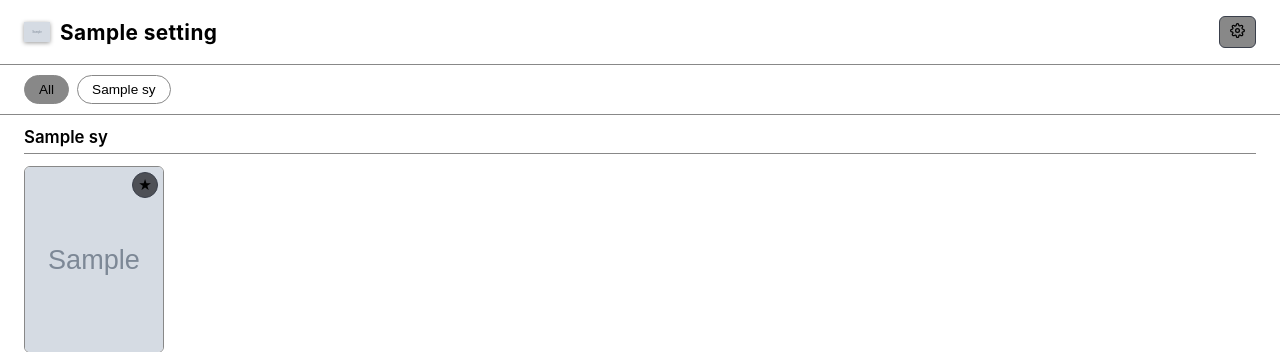
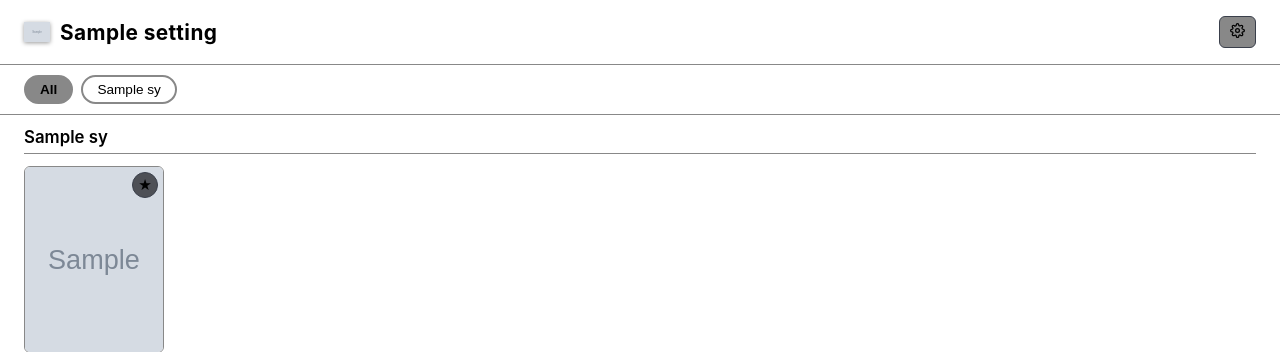
Before and after one commit to PlasmaDrifter/Emulator-Web-Catelog, a Flask app: template templates/index.html in a window 1280 px wide. Shown: the top 352 px of the page. Run offline with Flask 3, Linux system fonts and the light colour scheme; the template is opened without the code that fills it: most values are stand-ins (such as "Sample title", 1, 10 or a date in 2020); grey boxes marked "Sample" are stand-in pictures.

Commit message:
Thicken border around console category tabs

```diff
--- a/static/css/style.css
+++ b/static/css/style.css
@@ -87,18 +87,19 @@ button.icon-btn {
 .tab {
   background: transparent;
   color: var(--text-muted);
-  border: 1px solid var(--accent-color);
+  border: 2px solid var(--accent-color);
   border-radius: 999px;
-  padding: 6px 14px;
+  padding: 5px 14px;
   cursor: pointer;
   font-size: 0.85rem;
+  transition: background-color 0.15s ease, color 0.15s ease, border-color 0.15s ease;
 }
 .tab:hover { background: var(--bg-card); color: var(--text-primary); }
 .tab.active {
   background: var(--accent-color);
   border-color: var(--accent-color);
   color: var(--tab-active-text);
-  font-weight: 500;
+  font-weight: 600;
 }
 .tab .count { color: inherit; opacity: 0.75; }
 
--- a/templates/index.html
+++ b/templates/index.html
@@ -4,7 +4,7 @@
 <meta charset="UTF-8">
 <title id="pageTitle">{{ settings.title }}</title>
 <link rel="icon" id="faviconLink" href="{{ settings.icon or '/static/favicon.png' }}">
-<link rel="stylesheet" href="/static/css/style.css?v=2.0">
+<link rel="stylesheet" href="/static/css/style.css?v=2.1">
 <style id="themeStyle">
   :root {
     --bg-body: {{ settings.theme.bg_body }};
```
